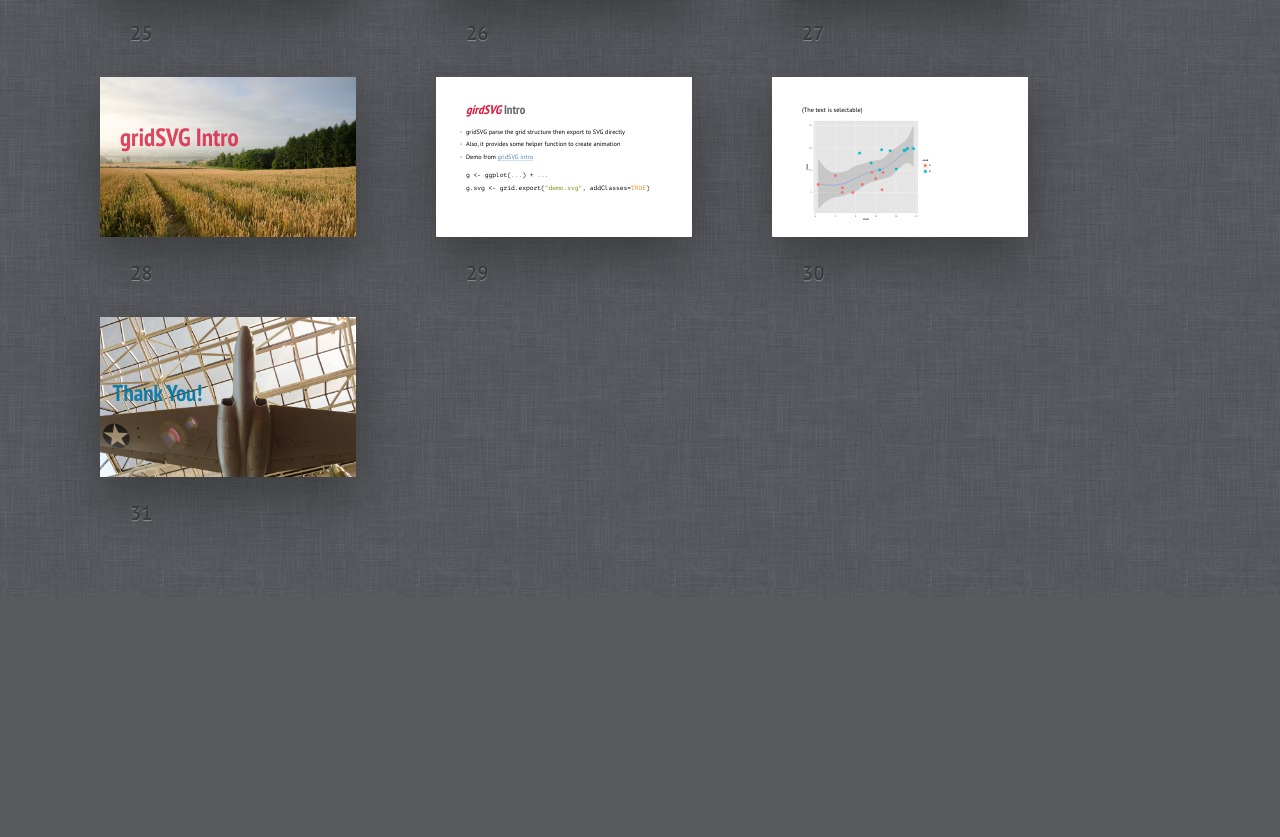
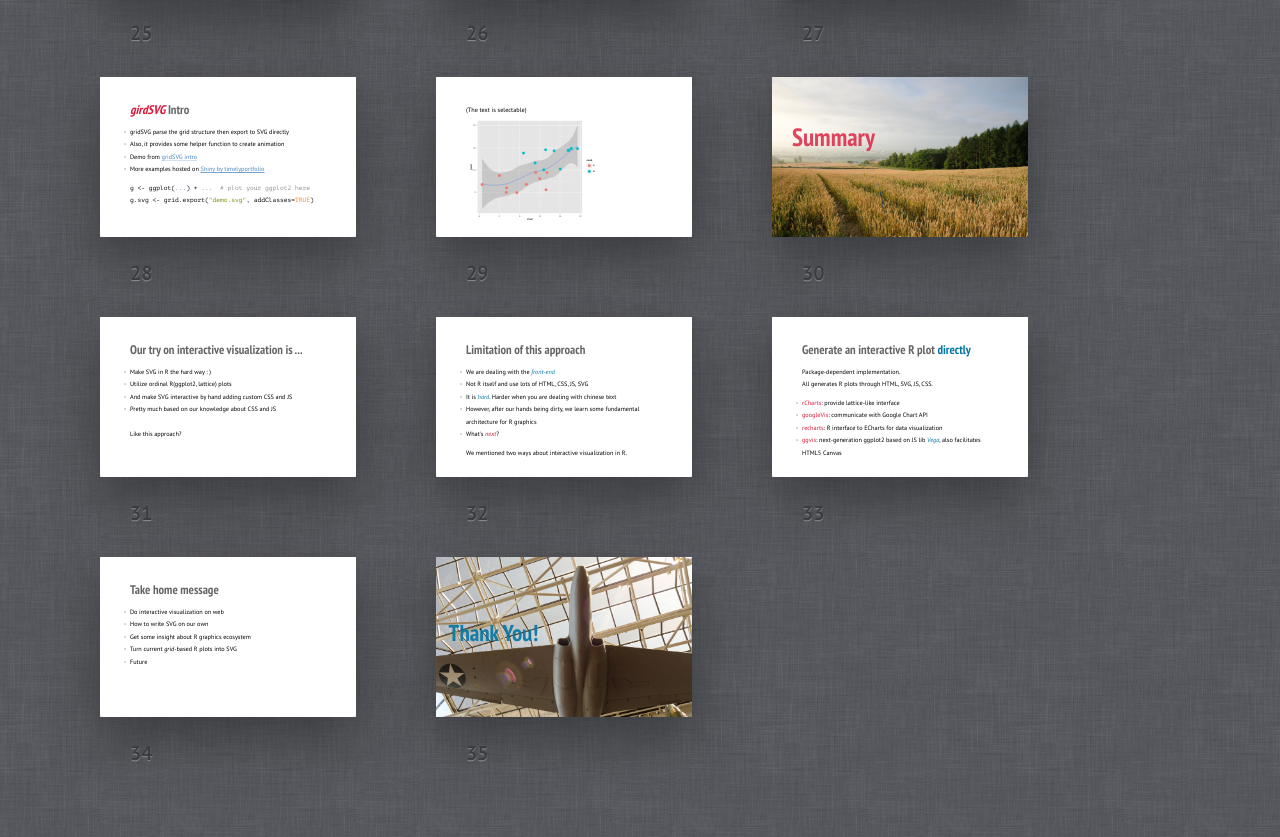
Before and after one commit to ccwang002/2014-China-RConf-Interactive-Vis, a plain HTML site: page slides/index.html in a window 1280 px wide. Shown: the part 2372-3209 px from the top of the page. Before the commit the page ends 2969 px from the top, so only its background shows below. Drawn offline with Linux system fonts and the light colour scheme.

Commit message:
update content, add summary

```diff
--- a/slides/index.html
+++ b/slides/index.html
@@ -290,11 +290,11 @@
     <section id="why-interactive" class="slide"><div>
       <h2><span class="red">Why</span> interactive?</h2>
       <ul>
-        <li class="next">Re-train your model (change the parameters): <i class="blue">Shiny</i></li>
-        <li class="next">Provide more details of your data: <span class="blue">tooltip</span></li>
-        <li class="next">Data are collected in <span class="blue">real time</span></li>
-        <li class="next">Provide different <span class="blue">view point</span> of your data</li>
-        <li class="next">We <i>just</i> want to be <span class="blue">fancy</span></li>
+        <li>Re-train your model (change the parameters): <i class="blue">Shiny</i></li>
+        <li>Provide more details of your data: <span class="blue">tooltip</span></li>
+        <li>Data are collected in <span class="blue">real time</span></li>
+        <li>Provide different <span class="blue">view point</span> of your data</li>
+        <li>We <i>just</i> want to be <span class="blue">fancy</span></li>
       </ul>
       <p class="next">With today's method, we can reveal more details, provide different view points, and can be fancier :)</p>
     </div></section>
@@ -690,12 +690,31 @@ g <- qplot(clarity, data=diamonds, fill=cut, geom="bar")
       </div>
     </div></section>
 
-     <section id="gridSVG-cover" class="slide cover w" ><div>
-        <h2>gridSVG Intro</h2>
+    <section id="gridSVG-intro" class="slide"><div>
+      <h2><i class="red">girdSVG</i> Intro</h2>
+      <ul class="tighter">
+        <li>gridSVG parse the grid structure then export to SVG directly</li>
+        <li>Also, it provides some helper function to create animation</li>
+        <li>Demo from <a href="http://timelyportfolio.github.io/gridSVG_intro/">gridSVG intro</a></li>
+        <li>More examples hosted on <a href="http://glimmer.rstudio.com/timelyportfolio/shiny-grid-svg-v2/">Shiny by timelyportfolio</a></li>
+      </ul>
+      <pre class="language-r">
+<code>g <- ggplot(...) + ...  # plot your ggplot2 here
+g.svg <- grid.export("demo.svg", addClasses=TRUE)</code>
+      </pre>
+    </div></section>
+
+    <section id="gridSVG-result" class="slide twocol-ll"><div>
+      <p class="inline">(The text is selectable)</p>
+      <iframe width="600px" height="450px" src="pics/gridSVG_demo.svg" frameborder="0"></iframe>
+    </div></section>
+
+     <section id="summary-cover" class="slide cover w" ><div>
+        <h2>Summary</h2>
         <img src="pics/mid.jpg" alt="">
       </div>
       <style>
-        #gridSVG-cover h2 {
+        #summary-cover h2 {
           margin: 0px 0 0px;
           color: #D91A3C;
           text-align: left;
@@ -709,42 +728,50 @@ g <- qplot(clarity, data=diamonds, fill=cut, geom="bar")
       </style>
     </section>
 
-    <section id="gridSVG-intro" class="slide"><div>
-      <h2><i class="red">girdSVG</i> Intro</h2>
-      <ul class="tighter">
-        <li>gridSVG parse the grid structure then export to SVG directly</li>
-        <li>Also, it provides some helper function to create animation</li>
-        <li>Demo from <a href="http://timelyportfolio.github.io/gridSVG_intro/">gridSVG intro</a></li>
+    <section id="svg-today" class="slide"><div>
+      <h2>Our try on interactive visualization is ...</h2>
+      <ul>
+        <li class="next">Make SVG in R the hard way : )</li>
+        <li class="next">Utilize ordinal R(ggplot2, lattice) plots</li>
+        <li class="next">And make SVG interactive by hand adding custom CSS and JS</li>
+        <li class="next">Pretty much based on our knowledge about CSS and JS</li>
       </ul>
-      <pre class="language-r">
-<code>g <- ggplot(...) + ...
-g.svg <- grid.export("demo.svg", addClasses=TRUE)</code>
-      </pre>
+      <p class="next">Like this approach?</p>
     </div></section>
 
-    <section id="gridSVG-result" class="slide twocol-ll"><div>
-      <p class="inline">(The text is selectable)</p>
-      <iframe width="600px" height="450px" src="pics/gridSVG_demo.svg" frameborder="0"></iframe>
+    <section id="today-limit" class="slide"><div>
+      <h2>Limitation of this approach</h2>
+      <ul class="tighter">
+        <li>We are dealing with the <i class="blue">front-end</i></li>
+        <li>Not R itself and use lots of HTML, CSS, JS, SVG</li>
+        <li>It is <i class="blue">hard</i>. Harder when you are dealing with chinese text</li>
+        <li>However, after our hands being dirty, we learn some fundamental architecture for R graphics</li>
+        <li>What's <i class="red">next</i>?</li>
+      </ul>
+      <p class="next">We mentioned two ways about interactive visualization in R.</p>
     </div></section>
-    <!-- TODO Draft -->
-    <!--
-      - Generate an interactive SVG directly
-        - ggvis (same grammar as ggplot2, intro by Hadley)
-        - googleVis
-        - recharts
-        - rCharts
-      - gridSVG intro
-        - how it works
-        - limitation
-        - http://glimmer.rstudio.com/timelyportfolio/shiny-grid-svg-v2/
-      - Summary
-        - Why in R?
-          - comfort zone
-        - Why not in R?
-          - mainly deal with javascript, HTML, SVG, CSS
-          - not R itself
-          - even if they can be produced easily from R, for better tweaking one still needs knowledge about front-end world
-    -->
+
+    <section id="whats-next" class="slide"><div>
+      <h2>Generate an interactive R plot <span class="blue">directly</span></h2>
+      <p class="tighter">Package-dependent implementation.<br>All generates R plots through HTML, SVG, JS, CSS.</p>
+      <ul>
+        <li><span class="red">rCharts</span>: provide lattice-like interface</li>
+        <li><span class="red">googleVis</span>: communicate with Google Chart API</li>
+        <li><span class="red">recharts</span>: R interface to ECharts for data visualization</li>
+        <li><span class="red">ggvis</span>: next-generation ggplot2 based on JS lib <i class="blue">Vega</i>, also facilitates HTML5 Canvas</li>
+      </ul>
+    </div></section>
+
+    <section id="take-home-msg" class="slide"><div>
+      <h2>Take home message</h2>
+      <ul>
+        <li>Do interactive visualization on web</li>
+        <li>How to write SVG on our own</li>
+        <li>Get some insight about R graphics ecosystem</li>
+        <li>Turn current <i>grid</i>-based R plots into SVG</li>
+        <li>Future</li>
+      </ul>
+    </div></section>
 
     <!-- End Slide -->
     <section id='end' class='slide cover shout w'><div>
```
